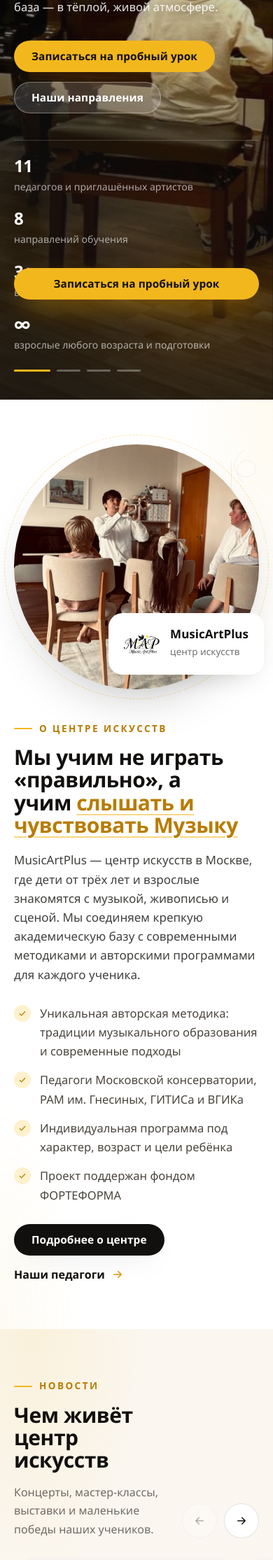
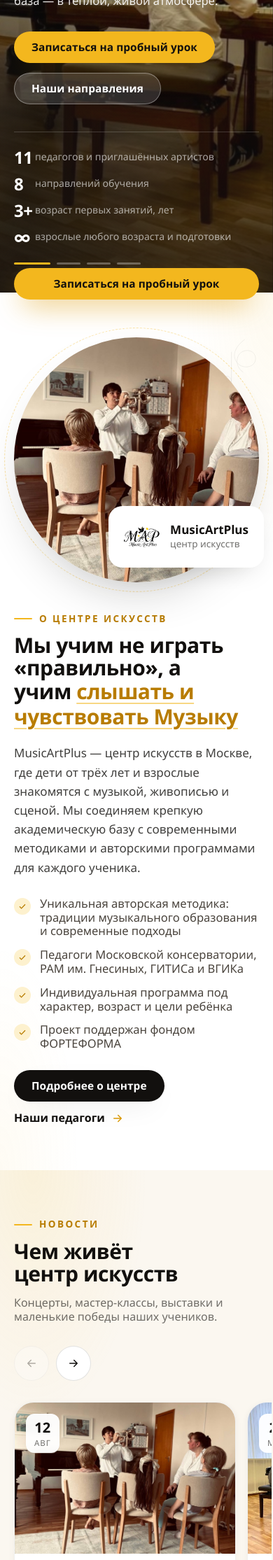
Before and after one commit to jahongirX/musicartplus, a PHP site: page / in a window 390 px wide. Shown: the part 400-2629 px from the top of the page at 70% size. Run offline with PHP 8.4, Linux system fonts and the light colour scheme; some web fonts are replaced.

Commit message:
Плотное междустрочие, перенос ссылки в шапке секции, цифры первого экрана
- добавлено * { line-height: 1.2 }
- «Канал на Rutube» больше не рвётся на строки: white-space:nowrap
  и flex-wrap у шапки секции — одна строка на всех шириных от 390 до 1440
- мобильный первый экран: цифра и подпись в одну строку (flex, gap 10px)
- «О нас»: заголовок «Центр, построенный вокруг ученика»,
  последний жёлтый маркер заменён на золотой акцент

Co-Authored-By: Claude Opus 5 (1M context) <noreply@anthropic.com>

```diff
--- a/about.html
+++ b/about.html
@@ -58,7 +58,7 @@
     <div class="about-split">
       <div class="reveal reveal--left">
         <span class="eyebrow">Кто мы</span>
-        <h2 class="h2">Школа, построенная вокруг <span class="brush">ученика</span></h2>
+        <h2 class="h2">Центр, построенный вокруг <span class="accent">ученика</span></h2>
         <p class="lead" style="margin-top:20px">MusicArtPlus — центр искусств в Москве, недалеко от станции метро «Минская». У нас занимаются дошкольники, школьники и взрослые: кто-то приходит за профессией, кто-то — за радостью и уверенностью в себе.</p>
         <p style="margin-top:16px">Мы верим, что музыка и искусство не должны быть испытанием. Поэтому в основе нашей работы — авторская методика, которая объединяет лучшие традиции музыкального образования с современными подходами: крепкая академическая база, живой диалог с учеником и обязательная практика на сцене.</p>
         <p style="margin-top:16px">С нашими учениками работают преподаватели Московской консерватории, РАМ им. Гнесиных, ГИТИСа и ВГИКа, а также приглашённые профессора и заслуженные деятели искусств.</p>
--- a/assets/css/style.css
+++ b/assets/css/style.css
@@ -56,6 +56,7 @@
 /* ---------- 2. Сброс ---------- */
 *,*::before,*::after{box-sizing:border-box}
 *{
+  line-height:1.2;
   -webkit-font-feature-settings:"lnum";
   -moz-font-feature-settings:"lnum";
   font-feature-settings:"lnum";
@@ -1311,3 +1312,22 @@ a[data-demo]{cursor:pointer}
   .dir-mini-grid{grid-template-columns:1fr}
   .interlude__narrow .reveal{grid-template-columns:1fr !important}
 }
+
+/* ============================================================
+   32. Правки: перенос в шапке секции и цифры первого экрана
+   ============================================================ */
+
+/* «Канал на Rutube» не должен ломаться на строки */
+.sec-head{flex-wrap:wrap}
+.sec-head > .link-arrow,
+.sec-head > .slider__nav,
+.sec-head > .carousel__nav{flex:none;white-space:nowrap}
+.link-arrow{white-space:nowrap}
+
+/* первый экран: цифра и подпись в строку на мобильном */
+@media (max-width:720px){
+  .hero__facts{flex-direction:column;gap:14px}
+  .hero-fact{display:flex;gap:10px;align-items:center}
+  .hero-fact .hero-fact__num{width:20px;flex:none}
+  .hero-fact__label{margin-top:0}
+}
```
Also changed, not shown: 1 other file.
